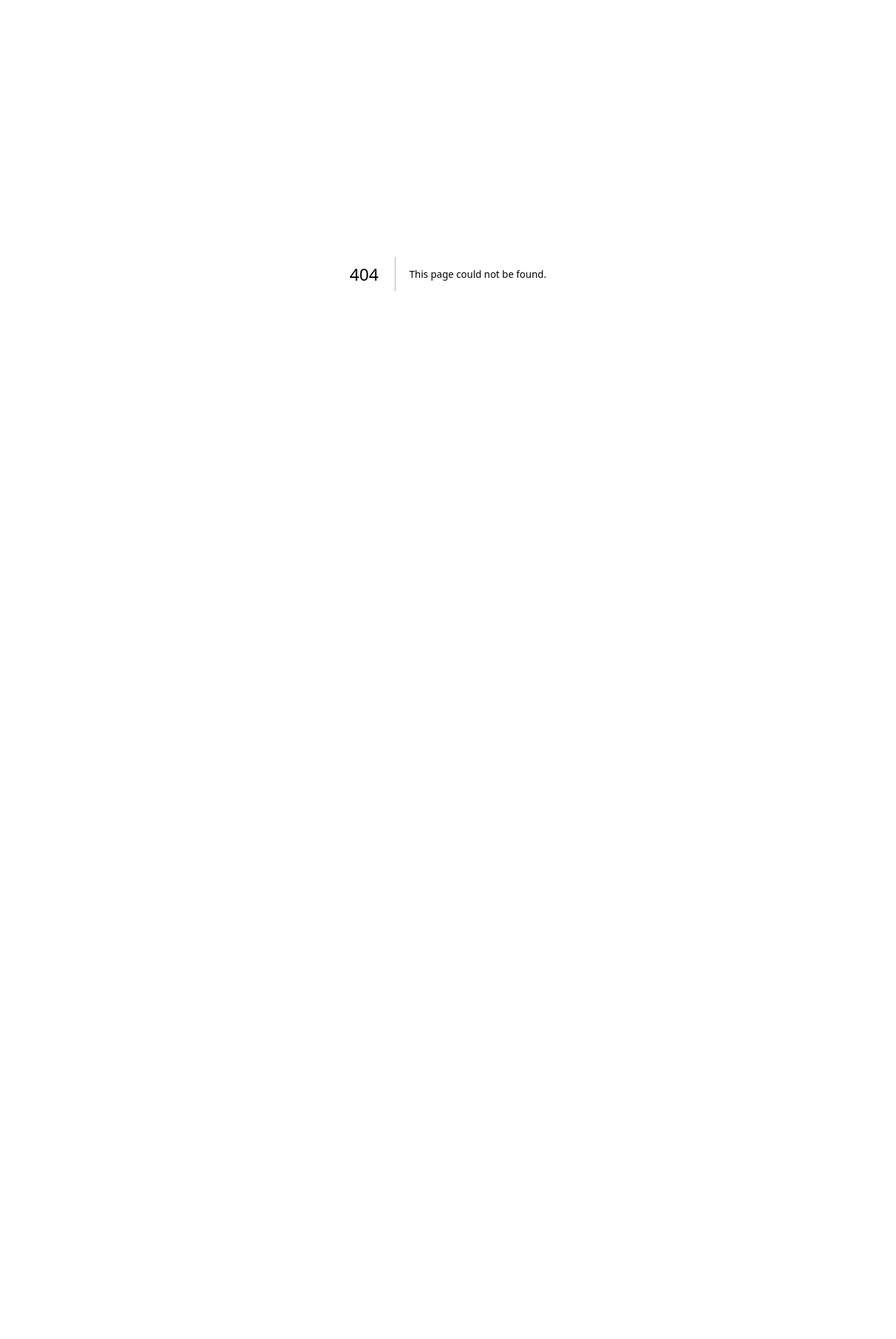
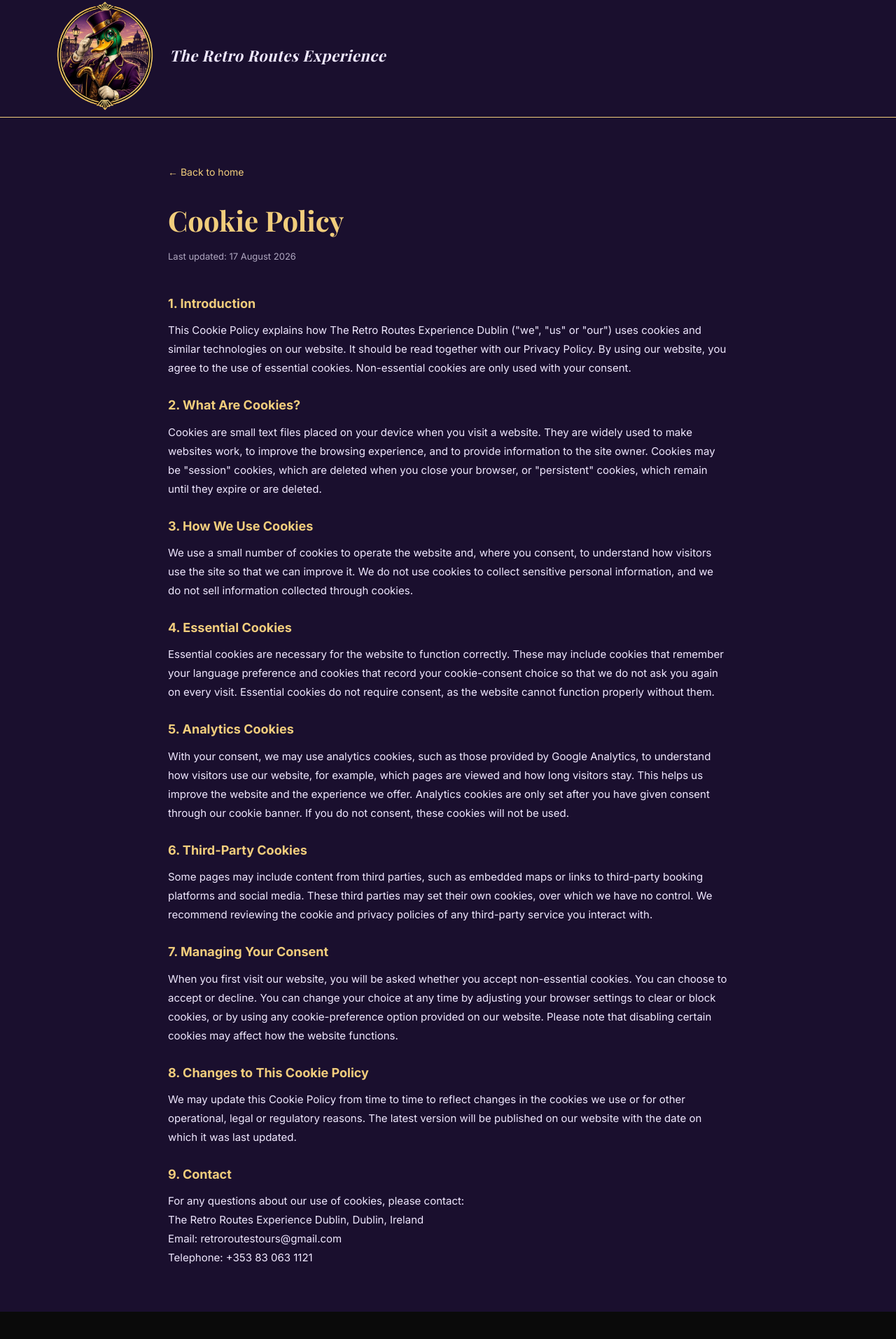
Before and after one commit to pgiouvanas-ai/retro-routes-ai, a Next.js app: page /cookies in a window 1280 px wide. Before the commit this address had no page. Shown: the part 9-1922 px from the top of the page at 70% size. Before the commit the page ends 800 px from the top, so only its background shows below. Built offline with nearby package versions, Linux system fonts and the light colour scheme.

Commit message:
feat: created cookie policy folder and page connected to the footer

```diff
--- /dev/null
+++ b/app/cookies/page.tsx
@@ -0,0 +1,46 @@
+import type { Metadata } from "next";
+import Link from "next/link";
+import Header from "@/components/Header";
+import Footer from "@/components/Footer";
+
+export const metadata: Metadata = {
+  title: "Cookie Policy | The Retro Routes Experience",
+  description: "How The Retro Routes Experience Dublin uses cookies and similar technologies.",
+};
+
+export default function CookiesPage() {
+  return (
+    <>
+      <Header />
+      <main className="bg-purple-dark min-h-screen py-16 px-6">
+        <div className="max-w-200 mx-auto">
+          <Link href="/" className="text-gold text-[14px] hover:underline">← Back to home</Link>
+
+          <h1 className="font-display text-gold text-[clamp(28px,4vw,40px)] mt-6 mb-2">Cookie Policy</h1>
+          <p className="text-cream/70 text-[13px] mb-10">Last updated: 17 August 2026</p>
+
+          <div className="text-cream text-[15px] leading-[1.8] space-y-6">
+            <section><h2 className="text-gold text-[18px] font-bold mb-2">1. Introduction</h2><p>This Cookie Policy explains how The Retro Routes Experience Dublin ("we", "us" or "our") uses cookies and similar technologies on our website. It should be read together with our Privacy Policy. By using our website, you agree to the use of essential cookies. Non-essential cookies are only used with your consent.</p></section>
+
+            <section><h2 className="text-gold text-[18px] font-bold mb-2">2. What Are Cookies?</h2><p>Cookies are small text files placed on your device when you visit a website. They are widely used to make websites work, to improve the browsing experience, and to provide information to the site owner. Cookies may be "session" cookies, which are deleted when you close your browser, or "persistent" cookies, which remain until they expire or are deleted.</p></section>
+
+            <section><h2 className="text-gold text-[18px] font-bold mb-2">3. How We Use Cookies</h2><p>We use a small number of cookies to operate the website and, where you consent, to understand how visitors use the site so that we can improve it. We do not use cookies to collect sensitive personal information, and we do not sell information collected through cookies.</p></section>
+
+            <section><h2 className="text-gold text-[18px] font-bold mb-2">4. Essential Cookies</h2><p>Essential cookies are necessary for the website to function correctly. These may include cookies that remember your language preference and cookies that record your cookie-consent choice so that we do not ask you again on every visit. Essential cookies do not require consent, as the website cannot function properly without them.</p></section>
+
+            <section><h2 className="text-gold text-[18px] font-bold mb-2">5. Analytics Cookies</h2><p>With your consent, we may use analytics cookies, such as those provided by Google Analytics, to understand how visitors use our website, for example, which pages are viewed and how long visitors stay. This helps us improve the website and the experience we offer. Analytics cookies are only set after you have given consent through our cookie banner. If you do not consent, these cookies will not be used.</p></section>
+
+            <section><h2 className="text-gold text-[18px] font-bold mb-2">6. Third-Party Cookies</h2><p>Some pages may include content from third parties, such as embedded maps or links to third-party booking platforms and social media. These third parties may set their own cookies, over which we have no control. We recommend reviewing the cookie and privacy policies of any third-party service you interact with.</p></section>
+
+            <section><h2 className="text-gold text-[18px] font-bold mb-2">7. Managing Your Consent</h2><p>When you first visit our website, you will be asked whether you accept non-essential cookies. You can choose to accept or decline. You can change your choice at any time by adjusting your browser settings to clear or block cookies, or by using any cookie-preference option provided on our website. Please note that disabling certain cookies may affect how the website functions.</p></section>
+
+            <section><h2 className="text-gold text-[18px] font-bold mb-2">8. Changes to This Cookie Policy</h2><p>We may update this Cookie Policy from time to time to reflect changes in the cookies we use or for other operational, legal or regulatory reasons. The latest version will be published on our website with the date on which it was last updated.</p></section>
+
+            <section><h2 className="text-gold text-[18px] font-bold mb-2">9. Contact</h2><p>For any questions about our use of cookies, please contact:<br/>The Retro Routes Experience Dublin, Dublin, Ireland<br/>Email: retroroutestours@gmail.com<br/>Telephone: +353 83 063 1121</p></section>
+          </div>
+        </div>
+      </main>
+      <Footer />
+    </>
+  );
+}
```
